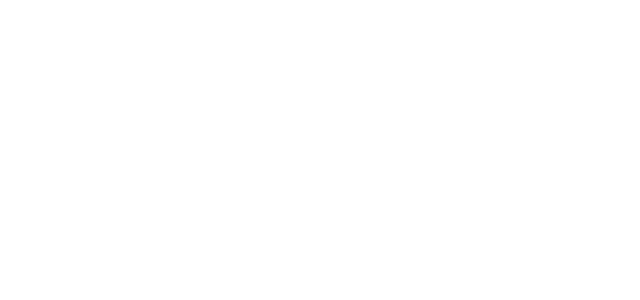
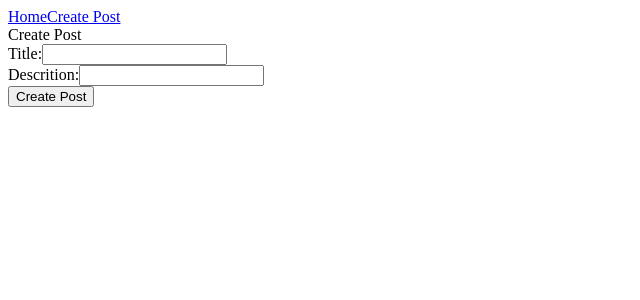
Before and after one commit to keatkean/fullstack, a React (Create React App) app in the folder react-fullstack/client/: page /createPost in a window 1280 px wide. Before the commit this address had no page. Shown: the top 300 px of the page, without its empty margins (0-640 px from the left). Built offline with nearby package versions, Linux system fonts and the light colour scheme.

Commit message:
create post

```diff
--- a/react-fullstack/client/src/App.js
+++ b/react-fullstack/client/src/App.js
@@ -1,13 +1,17 @@
 //import './App.css';
-import { BrowserRouter as Router, Routes, Route } from 'react-router-dom';
+import { BrowserRouter as Router, Routes, Route, Link } from 'react-router-dom';
 import Home from './pages/Home'
+import CreatePost from './pages/CreatePost';
 
 function App() {
   return (
     <div className="App">
       <Router>
+        <Link to="/">Home</Link>
+        <Link to="/createPost">Create Post</Link>
         <Routes>
           <Route path="/" exact element={<Home />} />
+          <Route path="/createPost" exact element={<CreatePost />} />
         </Routes>
       </Router>
     </div>
--- /dev/null
+++ b/react-fullstack/client/src/pages/CreatePost.js
@@ -0,0 +1,39 @@
+import React from 'react'
+import { useState } from 'react';
+
+function CreatePost() {
+    const [title, setTitle] = useState("");
+    const [description, setDescription] = useState("");
+
+    const onSubmit = (event) => {
+        event.preventDefault();
+        alert(`You have entered: ${title} ${description}`);
+    }
+
+    return (
+        <div>
+            <div>Create Post</div>
+            <form onSubmit={onSubmit}>
+                <div>
+                    <label>Title:</label>
+                    <input
+                        value={title}
+                        onChange={(e) => setTitle(e.target.value)}
+                    />
+                </div>
+                <div>
+                    <label>Descrition:</label>
+                    <input
+                        value={description}
+                        onChange={(e) => setDescription(e.target.value)}
+                    />
+                </div>
+                <div>
+                    <input type="submit" value="Create Post" />
+                </div>
+            </form>
+        </div>
+    )
+}
+
+export default CreatePost
--- a/react-fullstack/client/src/pages/Home.js
+++ b/react-fullstack/client/src/pages/Home.js
@@ -1,6 +1,6 @@
 import React from 'react'
 import axios from 'axios';
-import { useEffect, useState } from 'react';
+import { useState, useEffect } from 'react';
 
 function Home() {
     const [postList, setPostList] = useState([]);
@@ -14,13 +14,16 @@ function Home() {
 
     return (
         <div>
+            <div>StoryBook</div>
             {
                 postList.map((post, i) => {
-                    return <div key={post.id}>
-                        <div>{post.title}</div>
-                        <div>{post.description}</div>
-                        <div>{post.username}</div>
-                    </div>;
+                    return (
+                        <div key={post.id}>
+                            <div>{post.title}</div>
+                            <div>{post.description}</div>
+                            <div>{post.username}</div>
+                        </div>
+                    );
                 })
             }
         </div>
```
